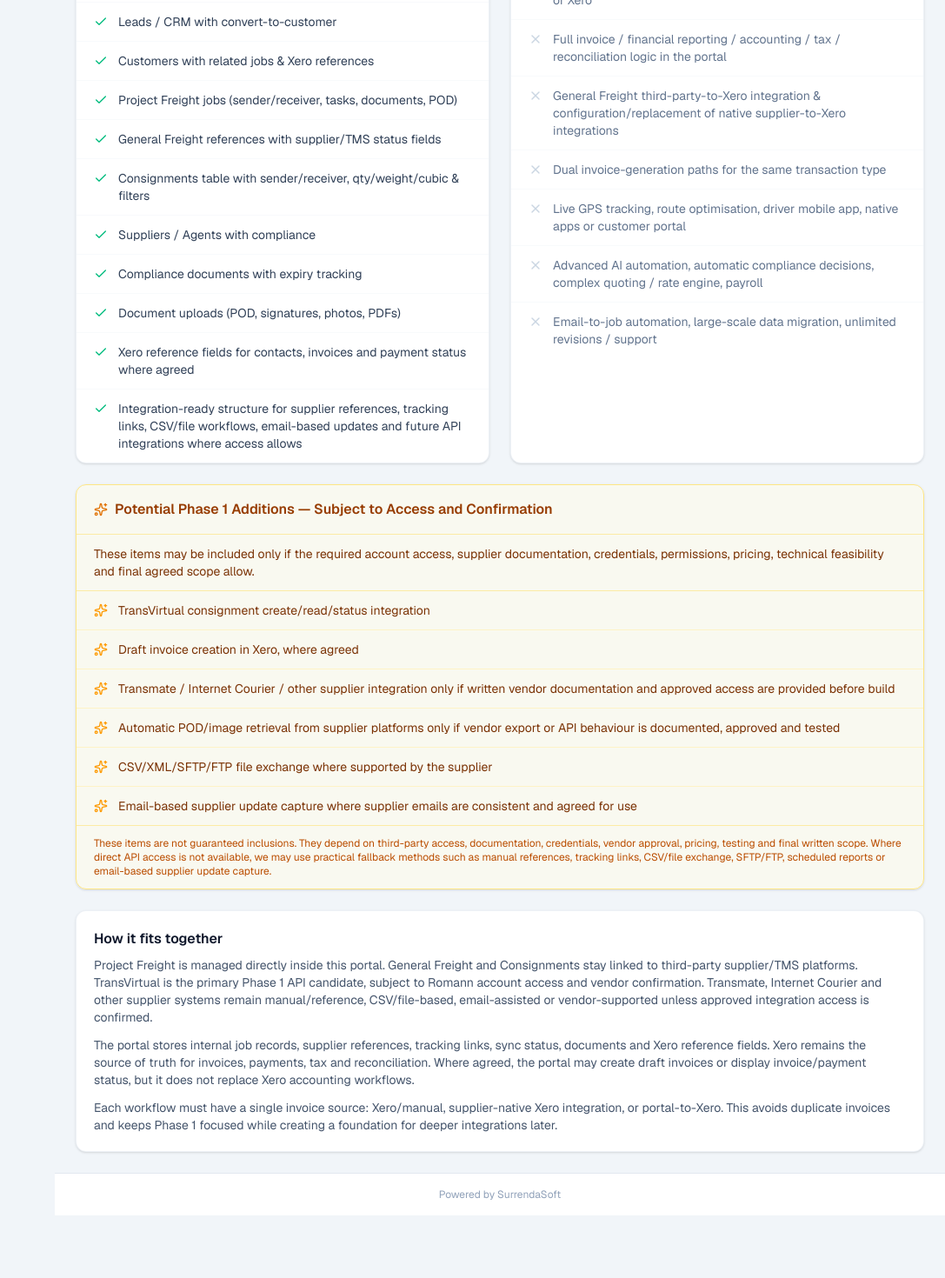
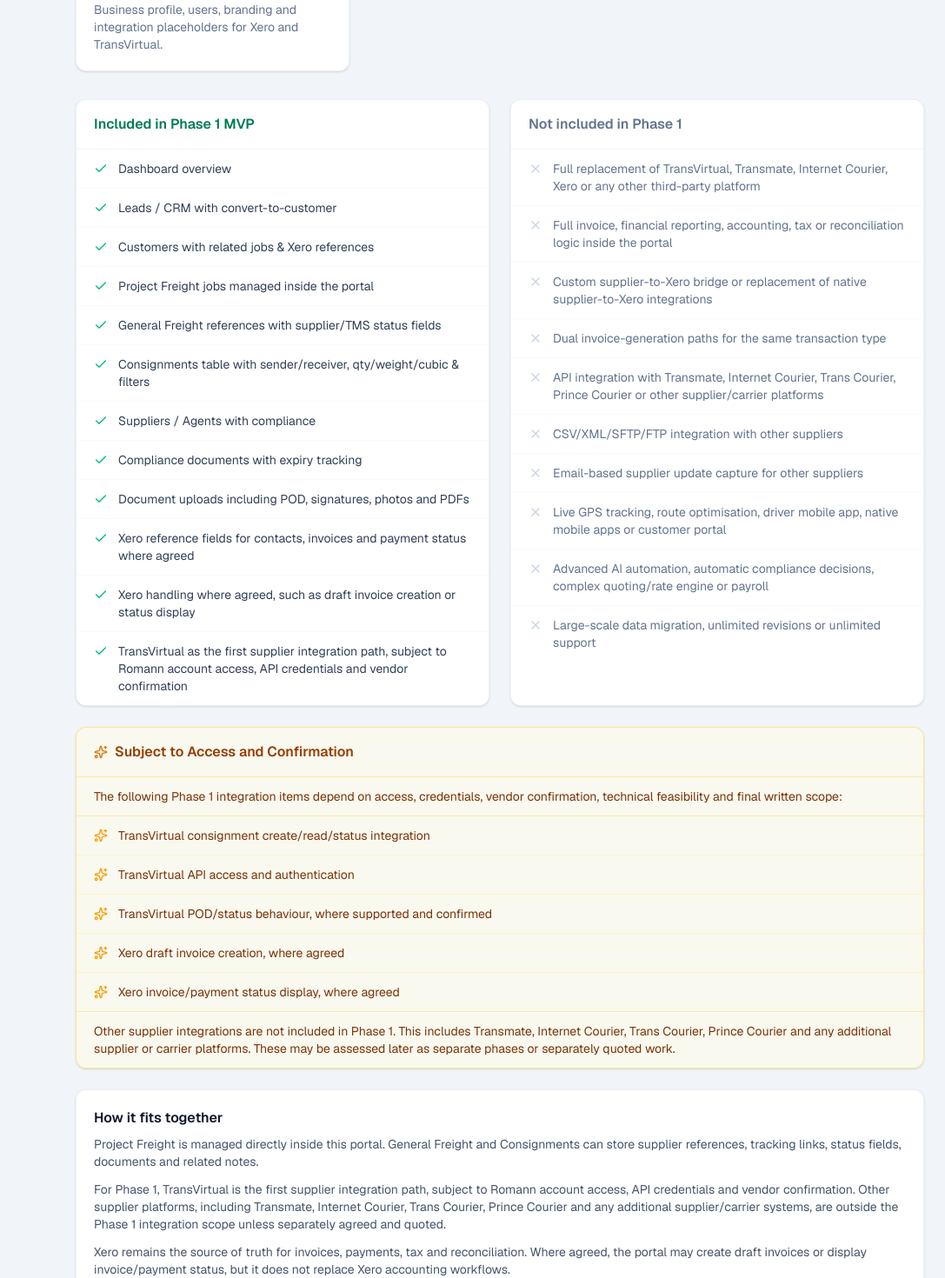
Before and after one commit to surrendasoft/surrendasoft-logistics-portal, a Next.js app: page /demo-guide in a window 1280 px wide. Shown: the part 1240-2710 px from the top of the page at 87% size, without its empty margins (193-1280 px from the left). Before the commit the page ends 2638 px from the top, so only its background shows below. Built offline with nearby package versions, Linux system fonts and the light colour scheme.

Commit message:
Tighten Phase 1 demo scope

```diff
--- a/src/app/(portal)/demo-guide/page.tsx
+++ b/src/app/(portal)/demo-guide/page.tsx
@@ -29,45 +29,48 @@
   { href: "/leads", label: "Leads / CRM", icon: Users, desc: "Capture enquiries, track pipeline status and convert leads into customers or jobs." },
   { href: "/customers", label: "Customers", icon: Building2, desc: "Customer records, related jobs, notes and Xero contact references." },
   { href: "/project-freight", label: "Project Freight", icon: Truck, desc: "Freight managed inside the portal — sender/receiver, tasks, documents, POD and Xero references." },
-  { href: "/general-freight", label: "General Freight", icon: Package, desc: "References for third-party TMS jobs (Transvirtual, Transmate, Internet Courier) with sync status." },
+  { href: "/general-freight", label: "General Freight", icon: Package, desc: "Reference records for third-party supplier/TMS jobs. Phase 1 supports supplier references, tracking links, status fields and related documents. TransVirtual is the first supplier integration path; other supplier integrations are future/separately scoped." },
   { href: "/consignments", label: "Consignments", icon: ClipboardList, desc: "TransVirtual-style consignment table with sender/receiver, qty/weight/cubic and filters." },
   { href: "/suppliers", label: "Suppliers / Agents", icon: UserCog, desc: "Supplier and agent records with compliance status and related jobs." },
   { href: "/compliance", label: "Compliance", icon: ShieldCheck, desc: "Insurance, licence and police-check documents with expiry tracking." },
   { href: "/documents", label: "Documents", icon: FileText, desc: "Central file registry — job docs, POD, signatures, photos, customer and supplier files." },
-  { href: "/settings", label: "Settings", icon: Settings, desc: "Business profile, users, branding and integration placeholders (Xero, TMS platforms)." },
+  { href: "/settings", label: "Settings", icon: Settings, desc: "Business profile, users, branding and integration placeholders for Xero and TransVirtual." },
 ];
 
 const included = [
   "Dashboard overview",
   "Leads / CRM with convert-to-customer",
   "Customers with related jobs & Xero references",
-  "Project Freight jobs (sender/receiver, tasks, documents, POD)",
+  "Project Freight jobs managed inside the portal",
   "General Freight references with supplier/TMS status fields",
   "Consignments table with sender/receiver, qty/weight/cubic & filters",
   "Suppliers / Agents with compliance",
   "Compliance documents with expiry tracking",
-  "Document uploads (POD, signatures, photos, PDFs)",
+  "Document uploads including POD, signatures, photos and PDFs",
   "Xero reference fields for contacts, invoices and payment status where agreed",
-  "Integration-ready structure for supplier references, tracking links, CSV/file workflows, email-based updates and future API integrations where access allows",
+  "Xero handling where agreed, such as draft invoice creation or status display",
+  "TransVirtual as the first supplier integration path, subject to Romann account access, API credentials and vendor confirmation",
 ];
 
-const aspirational = [
+const accessDependent = [
   "TransVirtual consignment create/read/status integration",
-  "Draft invoice creation in Xero, where agreed",
-  "Transmate / Internet Courier / other supplier integration only if written vendor documentation and approved access are provided before build",
-  "Automatic POD/image retrieval from supplier platforms only if vendor export or API behaviour is documented, approved and tested",
-  "CSV/XML/SFTP/FTP file exchange where supported by the supplier",
-  "Email-based supplier update capture where supplier emails are consistent and agreed for use",
+  "TransVirtual API access and authentication",
+  "TransVirtual POD/status behaviour, where supported and confirmed",
+  "Xero draft invoice creation, where agreed",
+  "Xero invoice/payment status display, where agreed",
 ];
 
 const excluded = [
-  "Full replacement of TransVirtual / Transmate / Internet Courier or Xero",
-  "Full invoice / financial reporting / accounting / tax / reconciliation logic in the portal",
-  "General Freight third-party-to-Xero integration & configuration/replacement of native supplier-to-Xero integrations",
+  "Full replacement of TransVirtual, Transmate, Internet Courier, Xero or any other third-party platform",
+  "Full invoice, financial reporting, accounting, tax or reconciliation logic inside the portal",
+  "Custom supplier-to-Xero bridge or replacement of native supplier-to-Xero integrations",
   "Dual invoice-generation paths for the same transaction type",
-  "Live GPS tracking, route optimisation, driver mobile app, native apps or customer portal",
-  "Advanced AI automation, automatic compliance decisions, complex quoting / rate engine, payroll",
-  "Email-to-job automation, large-scale data migration, unlimited revisions / support",
+  "API integration with Transmate, Internet Courier, Trans Courier, Prince Courier or other supplier/carrier platforms",
+  "CSV/XML/SFTP/FTP integration with other suppliers",
+  "Email-based supplier update capture for other suppliers",
+  "Live GPS tracking, route optimisation, driver mobile app, native mobile apps or customer portal",
+  "Advanced AI automation, automatic compliance decisions, complex quoting/rate engine or payroll",
+  "Large-scale data migration, unlimited revisions or unlimited support",
 ];
 
 export default function DemoGuidePage() {
@@ -84,6 +87,22 @@
           realistic sample data so you can experience the workflow and the exact forms and fields before development begins.
           Buttons, forms, uploads and sync actions show confirmations rather than saving to a live system.
         </p>
+      </div>
+
+      <div className="mb-6 rounded-xl border border-amber-300 bg-amber-50 p-5 shadow-sm">
+        <div className="flex items-start gap-3">
+          <div className="rounded-lg bg-amber-100 p-2 text-amber-700">
+            <ShieldCheck className="h-5 w-5" />
+          </div>
+          <div>
+            <h2 className="font-semibold text-amber-950">Phase 1 Scope Note</h2>
+            <p className="mt-1 text-sm text-amber-900">
+              This demo is a discussion reference only. The Phase 1 MVP is focused on the core Romann Logistics portal, Xero
+              handling where agreed, and TransVirtual as the first supplier integration path. Other supplier integrations are
+              future/separately quoted unless agreed in writing.
+            </p>
+          </div>
+        </div>
       </div>
 
       <div className="mb-8 rounded-xl bg-white border border-slate-200/60 p-5 shadow-sm">
@@ -152,7 +171,7 @@
 
         <div className="rounded-xl bg-white border border-slate-200/60 shadow-sm">
           <div className="px-5 py-4 border-b border-slate-100">
-            <h2 className="font-semibold text-slate-500">Not included in Phase 1 (future phases)</h2>
+            <h2 className="font-semibold text-slate-500">Not included in Phase 1</h2>
           </div>
           <ul className="divide-y divide-slate-50">
             {excluded.map((item) => (
@@ -168,25 +187,24 @@
       <div className="mt-6 rounded-xl border border-amber-200 bg-amber-50/60 shadow-sm">
         <div className="px-5 py-4 border-b border-amber-200/70 flex items-center gap-2">
           <Sparkles className="h-4 w-4 text-amber-600" />
-          <h2 className="font-semibold text-amber-800">Potential Phase 1 Additions — Subject to Access and Confirmation</h2>
+          <h2 className="font-semibold text-amber-800">Subject to Access and Confirmation</h2>
         </div>
         <p className="px-5 py-3 text-sm text-amber-900 border-b border-amber-200/70">
-          These items may be included only if the required account access, supplier documentation, credentials, permissions,
-          pricing, technical feasibility and final agreed scope allow.
+          The following Phase 1 integration items depend on access, credentials, vendor confirmation, technical feasibility and
+          final written scope:
         </p>
         <ul className="divide-y divide-amber-100">
-          {aspirational.map((item) => (
+          {accessDependent.map((item) => (
             <li key={item} className="flex items-start gap-3 px-5 py-3">
               <Sparkles className="h-4 w-4 shrink-0 text-amber-500 mt-0.5" />
               <span className="text-sm text-amber-900">{item}</span>
             </li>
           ))}
         </ul>
-        <p className="px-5 py-3 text-xs text-amber-700 border-t border-amber-200/70">
-          These items are not guaranteed inclusions. They depend on third-party access, documentation, credentials, vendor
-          approval, pricing, testing and final written scope. Where direct API access is not available, we may use practical
-          fallback methods such as manual references, tracking links, CSV/file exchange, SFTP/FTP, scheduled reports or
-          email-based supplier update capture.
+        <p className="px-5 py-3 text-sm text-amber-900 border-t border-amber-200/70">
+          Other supplier integrations are not included in Phase 1. This includes Transmate, Internet Courier, Trans Courier,
+          Prince Courier and any additional supplier or carrier platforms. These may be assessed later as separate phases or
+          separately quoted work.
         </p>
       </div>
 
@@ -194,16 +212,18 @@
         <h2 className="font-semibold text-slate-900 mb-2">How it fits together</h2>
         <div className="space-y-3 text-sm text-slate-600">
           <p>
-            Project Freight is managed directly inside this portal. General Freight and Consignments stay linked to third-party
-            supplier/TMS platforms. TransVirtual is the primary Phase 1 API candidate, subject to Romann account access and
-            vendor confirmation. Transmate, Internet Courier and other supplier systems remain manual/reference, CSV/file-based,
-            email-assisted or vendor-supported unless approved integration access is confirmed.
+            Project Freight is managed directly inside this portal. General Freight and Consignments can store supplier
+            references, tracking links, status fields, documents and related notes.
           </p>
           <p>
-            The portal stores internal job records, supplier references, tracking links, sync status, documents and Xero
-            reference fields. Xero remains the source of truth for invoices, payments, tax and reconciliation. Where agreed,
-            the portal may create draft invoices or display invoice/payment status, but it does not replace Xero accounting
-            workflows.
+            For Phase 1, TransVirtual is the first supplier integration path, subject to Romann account access, API credentials
+            and vendor confirmation. Other supplier platforms, including Transmate, Internet Courier, Trans Courier, Prince
+            Courier and any additional supplier/carrier systems, are outside the Phase 1 integration scope unless separately
+            agreed and quoted.
+          </p>
+          <p>
+            Xero remains the source of truth for invoices, payments, tax and reconciliation. Where agreed, the portal may create
+            draft invoices or display invoice/payment status, but it does not replace Xero accounting workflows.
           </p>
           <p>
             Each workflow must have a single invoice source: Xero/manual, supplier-native Xero integration, or portal-to-Xero.
```
